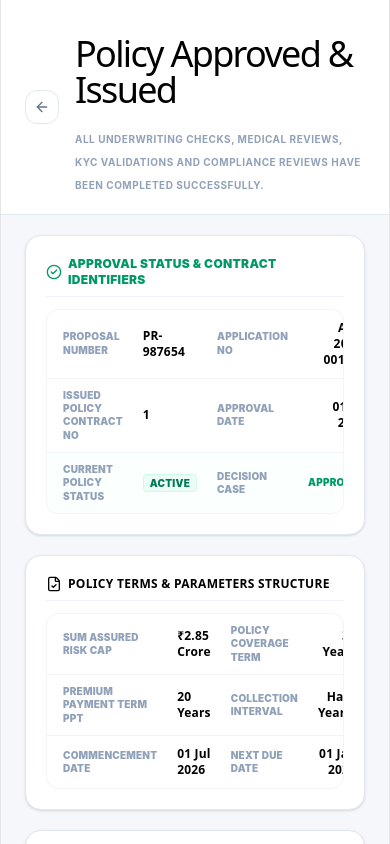
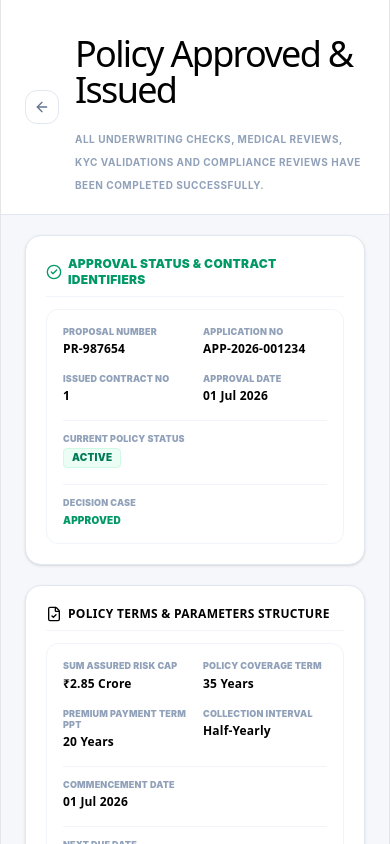
Before and after one commit to adjienjeknwc/betacare-agentportal, a React (Vite) app in the folder frontend/: page /policies/issued/1 in a window 390 px wide. Shown: the top 844 px of the page. Built offline with nearby package versions, Linux system fonts and the light colour scheme; sample sign-in values are in the browser's storage.

Commit message:
design: final mobile responsive enhancements for document matrices and policy status grids

```diff
--- a/frontend/src/pages/CustomerDashboard.jsx
+++ b/frontend/src/pages/CustomerDashboard.jsx
@@ -169,7 +169,7 @@ export default function CustomerDashboard() {
               </div>
 
               <div className="border border-slate-200 rounded-xl overflow-hidden text-xs">
-                <table className="w-full text-left border-collapse font-semibold">
+                <table className="hidden sm:table w-full text-left border-collapse font-semibold">
                   <thead>
                     <tr className="bg-slate-50 border-b font-black uppercase text-[9px] text-slate-400">
                       <th className="p-3">Remittance Date</th>
@@ -187,6 +187,22 @@ export default function CustomerDashboard() {
                     </tr>
                   </tbody>
                 </table>
+
+                {/* MOBILE CARDS VIEW */}
+                <div className="sm:hidden p-3.5 space-y-2 bg-white text-xs font-semibold text-left">
+                  <div className="flex justify-between items-center">
+                    <span className="font-mono font-bold text-slate-900">TXN-881290</span>
+                    <span className="px-2 py-0.5 bg-emerald-50 text-emerald-700 rounded text-[9px] font-black uppercase">Successful</span>
+                  </div>
+                  <div className="flex justify-between text-[11px] pt-1">
+                    <span className="text-slate-400 font-bold">Remittance Date</span>
+                    <span className="text-slate-700">{new Date(policy.policyCommencementDate).toLocaleDateString()}</span>
+                  </div>
+                  <div className="flex justify-between text-[11px] pt-1 border-t border-slate-50">
+                    <span className="text-slate-400 font-bold">Amount Paid</span>
+                    <span className="text-[#0B1F5B] font-black">₹{policy.totalAnnualPremium.toLocaleString('en-IN')}</span>
+                  </div>
+                </div>
               </div>
             </div>
           )}
--- a/frontend/src/pages/PolicyIssuanceCenter.jsx
+++ b/frontend/src/pages/PolicyIssuanceCenter.jsx
@@ -94,31 +94,34 @@ export default function PolicyIssuanceCenter() {
               <CheckCircle2 className="w-4 h-4 shrink-0" />
               <span>Approval Status & Contract Identifiers</span>
             </div>
-            <div className="border border-slate-100 rounded-xl overflow-hidden bg-white">
-              <table className="w-full text-xs text-slate-600 border-collapse">
-                <tbody className="divide-y divide-slate-100 font-semibold">
-                  <tr className="hover:bg-slate-50/30">
-                    <td className="p-2.5 pl-4 text-slate-400 text-[10px] uppercase font-black w-[35%]">Proposal Number</td>
-                    <td className="p-2.5 text-slate-900 font-mono text-left w-[30%]">{policyCoreData.proposalNo}</td>
-                    <td className="p-2.5 text-slate-400 text-[10px] uppercase font-black w-[20%]">Application No</td>
-                    <td className="p-2.5 text-slate-900 font-mono text-right w-[15%]">{policyCoreData.applicationNo}</td>
-                  </tr>
-                  <tr className="hover:bg-slate-50/30">
-                    <td className="p-2.5 pl-4 text-slate-400 text-[10px] uppercase font-black">Issued Policy Contract No</td>
-                    <td className="p-2.5 text-[#0B1F5B] font-mono font-black text-left">{policyCoreData.policyNo}</td>
-                    <td className="p-2.5 text-slate-400 text-[10px] uppercase font-black">Approval Date</td>
-                    <td className="p-2.5 text-slate-900 font-bold text-right">{currentDateString}</td>
-                  </tr>
-                  <tr className="bg-emerald-50/20">
-                    <td className="p-2.5 pl-4 text-slate-400 text-[10px] uppercase font-black">Current Policy Status</td>
-                    <td className="p-2.5 text-left">
-                      <span className="text-emerald-700 bg-emerald-50 border border-emerald-100 font-black px-1.5 py-0.5 rounded text-[10px] uppercase tracking-wide">Active</span>
-                    </td>
-                    <td className="p-2.5 text-slate-400 text-[10px] uppercase font-black">Decision Case</td>
-                    <td className="p-2.5 text-emerald-600 font-black text-right uppercase text-[10px]">Approved</td>
-                  </tr>
-                </tbody>
-              </table>
+            <div className="border border-slate-100 rounded-xl bg-white p-4">
+              <div className="grid grid-cols-2 sm:grid-cols-4 gap-4 text-xs font-semibold text-left">
+                <div>
+                  <span className="text-slate-400 text-[9px] uppercase font-black block leading-tight">Proposal Number</span>
+                  <span className="text-slate-900 font-mono block mt-1">{policyCoreData.proposalNo}</span>
+                </div>
+                <div>
+                  <span className="text-slate-400 text-[9px] uppercase font-black block leading-tight">Application No</span>
+                  <span className="text-slate-900 font-mono block mt-1">{policyCoreData.applicationNo}</span>
+                </div>
+                <div>
+                  <span className="text-slate-400 text-[9px] uppercase font-black block leading-tight">Issued Contract No</span>
+                  <span className="text-[#0B1F5B] font-mono font-black block mt-1">{policyCoreData.policyNo}</span>
+                </div>
+                <div>
+                  <span className="text-slate-400 text-[9px] uppercase font-black block leading-tight">Approval Date</span>
+                  <span className="text-slate-900 font-bold block mt-1">{currentDateString}</span>
+                </div>
+
+                <div className="col-span-2 border-t border-slate-100 pt-3">
+                  <span className="text-slate-400 text-[9px] uppercase font-black block leading-tight">Current Policy Status</span>
+                  <span className="inline-block text-emerald-700 bg-emerald-50 border border-emerald-100 font-black px-2 py-0.5 rounded text-[10px] uppercase tracking-wide mt-1">Active</span>
+                </div>
+                <div className="col-span-2 border-t border-slate-100 pt-3">
+                  <span className="text-slate-400 text-[9px] uppercase font-black block leading-tight">Decision Case</span>
+                  <span className="text-emerald-600 font-black block mt-1.5 uppercase text-[10px]">Approved</span>
+                </div>
+              </div>
             </div>
           </div>
 
@@ -128,29 +131,34 @@ export default function PolicyIssuanceCenter() {
               <FileCheck className="w-4 h-4 shrink-0" />
               <span>Policy Terms & Parameters Structure</span>
             </div>
-            <div className="border border-slate-100 rounded-xl overflow-hidden bg-white">
-              <table className="w-full text-xs text-slate-600 border-collapse">
-                <tbody className="divide-y divide-slate-100 font-semibold">
-                  <tr className="hover:bg-slate-50/30">
-                    <td className="p-2.5 pl-4 text-slate-400 text-[10px] uppercase font-black w-[35%]">Sum Assured Risk Cap</td>
-                    <td className="p-2.5 text-[#0B1F5B] font-black text-left w-[30%]">{policyCoreData.sumAssured}</td>
-                    <td className="p-2.5 text-slate-400 text-[10px] uppercase font-black w-[20%]">Policy Coverage Term</td>
-                    <td className="p-2.5 text-slate-900 font-bold text-right w-[15%]">{policyCoreData.term}</td>
-                  </tr>
-                  <tr className="hover:bg-slate-50/30">
-                    <td className="p-2.5 pl-4 text-slate-400 text-[10px] uppercase font-black">Premium Payment Term PPT</td>
-                    <td className="p-2.5 text-slate-900 text-left">{policyCoreData.ppt}</td>
-                    <td className="p-2.5 text-slate-400 text-[10px] uppercase font-black">Collection Interval</td>
-                    <td className="p-2.5 text-slate-900 font-extrabold text-right">{policyCoreData.frequency}</td>
-                  </tr>
-                  <tr className="hover:bg-slate-50/30">
-                    <td className="p-2.5 pl-4 text-slate-400 text-[10px] uppercase font-black">Commencement Date</td>
-                    <td className="p-2.5 text-slate-900 text-left">{currentDateString}</td>
-                    <td className="p-2.5 text-slate-400 text-[10px] uppercase font-black">Next Due Date</td>
-                    <td className="p-2.5 text-[#0B1F5B] font-black text-right">{nextPremiumDueDate}</td>
-                  </tr>
-                </tbody>
-              </table>
+            <div className="border border-slate-100 rounded-xl bg-white p-4">
+              <div className="grid grid-cols-2 sm:grid-cols-4 gap-4 text-xs font-semibold text-left">
+                <div>
+                  <span className="text-slate-400 text-[9px] uppercase font-black block leading-tight">Sum Assured Risk Cap</span>
+                  <span className="text-[#0B1F5B] font-black block mt-1">{policyCoreData.sumAssured}</span>
+                </div>
+                <div>
+                  <span className="text-slate-400 text-[9px] uppercase font-black block leading-tight">Policy Coverage Term</span>
+                  <span className="text-slate-900 font-bold block mt-1">{policyCoreData.term}</span>
+                </div>
+                <div>
+                  <span className="text-slate-400 text-[9px] uppercase font-black block leading-tight">Premium Payment Term PPT</span>
+                  <span className="text-slate-900 block mt-1">{policyCoreData.ppt}</span>
+                </div>
+                <div>
+                  <span className="text-slate-400 text-[9px] uppercase font-black block leading-tight">Collection Interval</span>
+                  <span className="text-slate-900 font-extrabold block mt-1">{policyCoreData.frequency}</span>
+                </div>
+
+                <div className="col-span-2 border-t border-slate-100 pt-3">
+                  <span className="text-slate-400 text-[9px] uppercase font-black block leading-tight">Commencement Date</span>
+                  <span className="text-slate-900 block mt-1">{currentDateString}</span>
+                </div>
+                <div className="col-span-2 border-t border-slate-100 pt-3">
+                  <span className="text-slate-400 text-[9px] uppercase font-black block leading-tight">Next Due Date</span>
+                  <span className="text-[#0B1F5B] font-black block mt-1">{nextPremiumDueDate}</span>
+                </div>
+              </div>
             </div>
           </div>
 
```
Also changed, not shown: frontend/src/pages/KYCDocumentVerification.jsx (+72 -6 lines).
